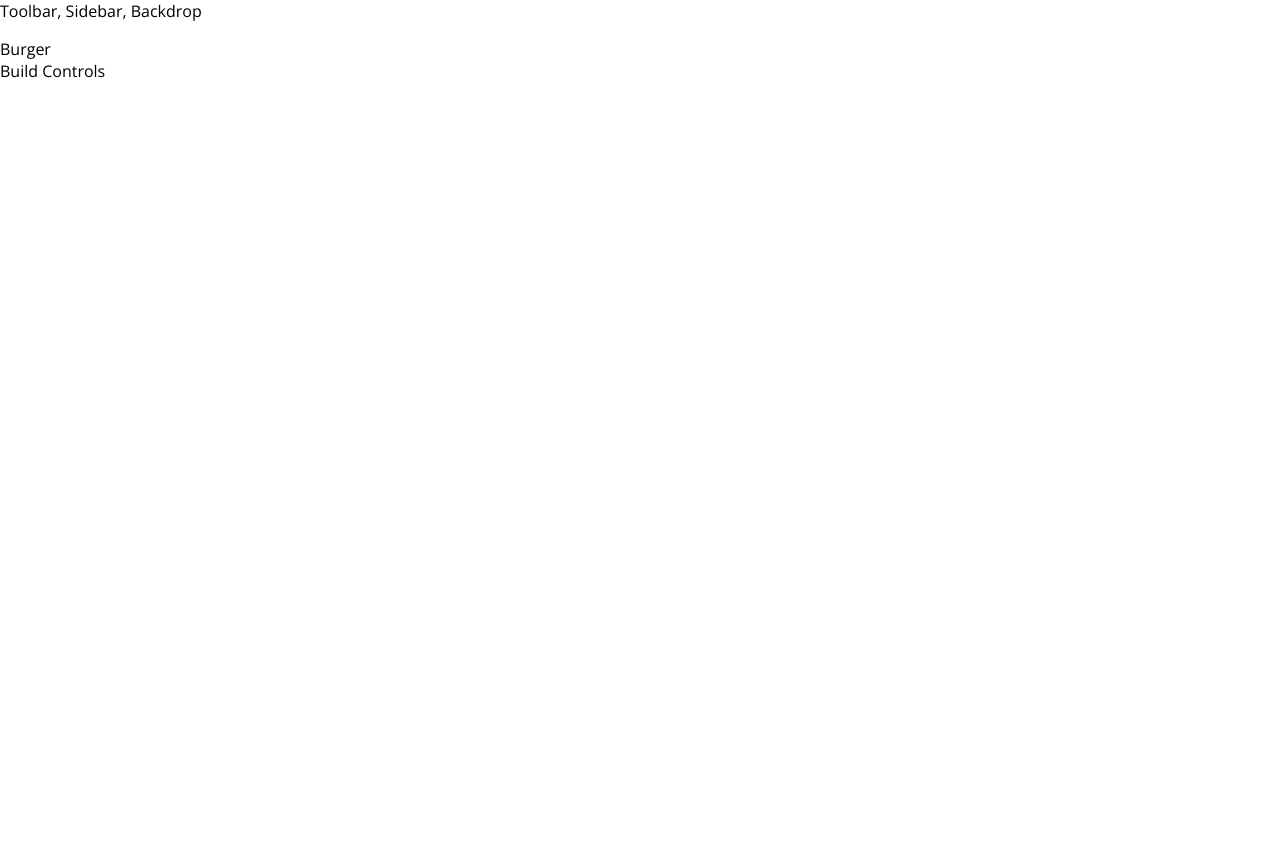
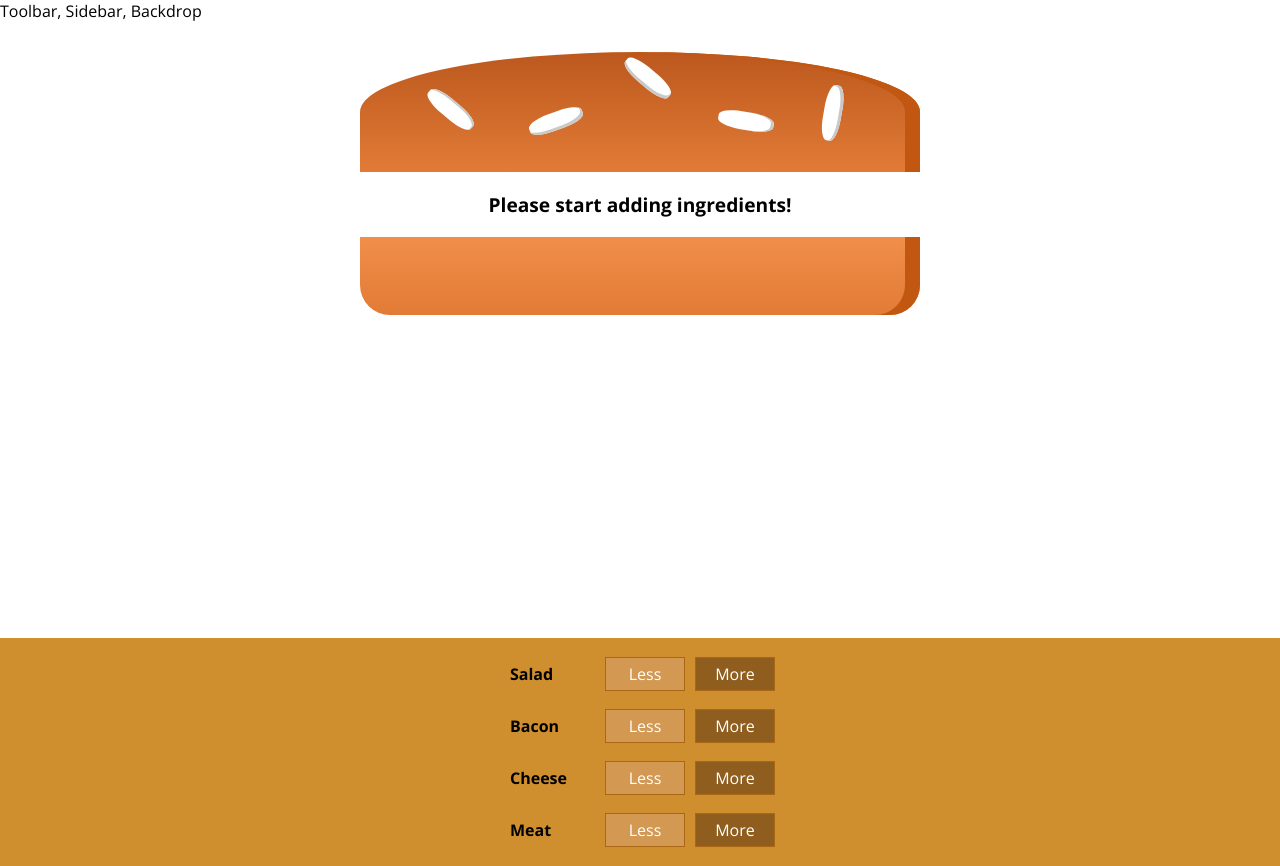
Before and after one commit to aloneSoundhar/JS, a React app in the folder reactJs/burgerbuilder/: page / in a window 1280 px wide. Before the commit the page ends 800 px from the top, so only its background shows below. Built offline with nearby package versions, Linux system fonts and the light colour scheme.

Commit message:
Wired Ingredient Adding Logic with UX

```diff
--- a/reactJs/burgerbuilder/package.json
+++ b/reactJs/burgerbuilder/package.json
@@ -31,6 +31,7 @@
     "postcss-flexbugs-fixes": "3.2.0",
     "postcss-loader": "2.0.8",
     "promise": "8.0.1",
+    "prop-types": "^15.6.1",
     "raf": "3.4.0",
     "react": "^16.3.2",
     "react-dev-utils": "^5.0.1",
--- /dev/null
+++ b/reactJs/burgerbuilder/src/components/Burger/BuildControls/BuildControl/BuildControl.css
@@ -0,0 +1,57 @@
+.BuildControl {
+  display: flex;
+  justify-content: space-between;
+  align-items: center;
+  margin: 5px 0;
+}
+
+.BuildControl button {
+  display: block;
+  font: inherit;
+  padding: 5px;
+  margin: 0 5px;
+  width: 80px;
+  border: 1px solid #AA6817;
+  cursor: pointer;
+  outline: none;
+}
+
+
+.BuildControl button:disabled {
+  background-color: #AC9980;
+  border: 1px solid #7E7365;
+  color: #ccc;
+  cursor: default;
+}
+
+.BuildControl button:hover:disabled {
+  background-color: #AC9980;
+  color: #ccc;
+  cursor: not-allowed;
+}
+
+.Label {
+  padding: 10px;
+  font-weight: bold;
+  width: 80px;
+}
+
+.BuildControl .Less {
+  background-color: #D39952;
+  color: white;
+}
+
+.BuildControl .More {
+  background-color: #8F5E1E;
+  color: white;
+}
+
+.BuildControl .Less:hover, .BuildControl .Less:active {
+  background-color: #DAA972;
+  color: white;
+}
+
+.BuildControl .More:hover,.BuildControl .More:active {
+  background-color: #99703F;
+  color: white;
+}
--- /dev/null
+++ b/reactJs/burgerbuilder/src/components/Burger/BuildControls/BuildControl/BuildControl.js
@@ -0,0 +1,13 @@
+import React from 'react';
+
+import classes from './BuildControl.css';
+
+const buildControl = (props) => (
+  <div className={classes.BuildControl}>
+    <div className={classes.Label}>{props.label}</div>
+    <button className={classes.Less}>Less</button>
+    <button className={classes.More} onClick={props.added}>More</button>
+  </div>
+);
+
+export default buildControl;
--- /dev/null
+++ b/reactJs/burgerbuilder/src/components/Burger/BuildControls/BuildControls.css
@@ -0,0 +1,10 @@
+.BuildControls {
+  width: 100%;
+  background-color: #CF8F2E;
+  display: flex;
+  flex-flow: column;
+  align-items: center;
+  box-shadow: 0 2px 1px #ccc;
+  margin: auto;
+  padding: 10px 0;
+}
--- /dev/null
+++ b/reactJs/burgerbuilder/src/components/Burger/BuildControls/BuildControls.js
@@ -0,0 +1,25 @@
+import React from 'react';
+
+import BuildControl from './BuildControl/BuildControl';
+import classes from './BuildControls.css';
+
+const controls = [
+  {label: 'Salad', type: 'salad'},
+  {label: 'Bacon', type: 'bacon'},
+  {label: 'Cheese', type: 'cheese'},
+  {label: 'Meat', type: 'meat'},
+];
+
+const buildControls = (props) => (
+  <div className={classes.BuildControls}>
+    {controls.map(cntrl => {
+      return <BuildControl
+        key={cntrl.label}
+        label={cntrl.label}
+        added = {() => props.ingredientAdded(cntrl.type)}
+        />;
+    })}
+  </div>
+);
+
+export default buildControls;
--- /dev/null
+++ b/reactJs/burgerbuilder/src/components/Burger/Burger.css
@@ -0,0 +1,31 @@
+.Burger {
+  width: 100%;
+  margin: auto;
+  height: 250px;
+  overflow: auto;
+  text-align: center;
+  font-weight: bold;
+  font-size: 1.2rem;
+}
+
+@media (min-width: 500px) and (min-height: 400px) {
+  .Burger {
+    width: 350px;
+    height: 300px;
+  }
+}
+
+
+@media (min-width: 500px) and (min-height: 401px) {
+  .Burger {
+    width: 450px;
+    height: 400px;
+  }
+}
+
+@media (min-width: 1000px) and (min-height: 700px) {
+  .Burger {
+    width: 700px;
+    height: 600px;
+  }
+}
--- /dev/null
+++ b/reactJs/burgerbuilder/src/components/Burger/Burger.js
@@ -0,0 +1,28 @@
+import React from 'react';
+
+import classes from './Burger.css';
+import BurgerIngredient from './BurgerIngredient/BurgerIngredient';
+
+const burger = (props) => {
+  // reducing and rendering logic for BurgerIngredients..
+  let transformedIngredients = Object.keys(props.ingredients)
+    .map(igKey => {
+      return [...Array(props.ingredients[igKey])].map((_, i) => {
+        return <BurgerIngredient key={igKey + i} type={igKey} />;
+      });
+    }).reduce((arr, el) => {
+      return arr.concat(el);
+    }, []);
+    if (transformedIngredients.length === 0) {
+      transformedIngredients = <p>Please start adding ingredients!</p>
+    }
+  return (
+    <div className={classes.Burger}>
+      <BurgerIngredient type="bread-top" />
+      { transformedIngredients }
+      <BurgerIngredient type="bread-bottom" />
+    </div>
+  );
+}
+
+export default burger;
--- /dev/null
+++ b/reactJs/burgerbuilder/src/components/Burger/BurgerIngredient/BurgerIngredient.css
@@ -0,0 +1,113 @@
+.BreadBottom {
+  height: 13%;
+  width: 80%;
+  background: linear-gradient(#F08E4A, #e27b36);
+  border-radius: 0 0 30px 30px;
+  box-shadow: inset -15px 0 #c15711;
+  margin: 2% auto;
+}
+
+.BreadTop {
+  height: 20%;
+  width: 80%;
+  background: linear-gradient(#bc581e, #e27b36);
+  border-radius: 50% 50% 0 0;
+  box-shadow: inset -15px 0 #c15711;
+  margin: 2% auto;
+  position: relative;
+}
+
+.Seeds1 {
+  width: 10%;
+  height: 15%;
+  position: absolute;
+  background-color: white;
+  left: 30%;
+  top: 50%;
+  border-radius: 40%;
+  transform: rotate(-20deg);
+  box-shadow: inset -2px -3px #c9c9c9;
+}
+
+.Seeds1:after {
+  content: "";
+  width: 100%;
+  height: 100%;
+  position: absolute;
+  background-color: white;
+  left: -170%;
+  top: -260%;
+  border-radius: 40%;
+  transform: rotate(60deg);
+  box-shadow: inset -1px 2px #c9c9c9;
+}
+
+.Seeds1:before {
+  content: "";
+  width: 100%;
+  height: 100%;
+  position: absolute;
+  background-color: white;
+  left: 180%;
+  top: -50%;
+  border-radius: 40%;
+  transform: rotate(60deg);
+  box-shadow: inset -1px -3px #c9c9c9;
+}
+
+.Seeds2 {
+  width: 10%;
+  height: 15%;
+  position: absolute;
+  background-color: white;
+  left: 64%;
+  top: 50%;
+  border-radius: 40%;
+  transform: rotate(10deg);
+  box-shadow: inset -3px 0 #c9c9c9;
+}
+
+.Seeds2:before {
+  content: "";
+  width: 100%;
+  height: 100%;
+  position: absolute;
+  background-color: white;
+  left: 150%;
+  top: -130%;
+  border-radius: 40%;
+  transform: rotate(90deg);
+  box-shadow: inset 1px 3px #c9c9c9;
+}
+
+
+.Meat {
+  width: 80%;
+  height: 8%;
+  background: linear-gradient(#7f3608, #702e05);
+  margin: 2% auto;
+  border-radius: 15px;
+}
+
+.Cheese {
+  width: 90%;
+  height: 4.5%;
+  margin: 2% auto;
+  background: linear-gradient(#f4d004, #d6bb22);
+  border-radius: 20px;
+}
+
+.Salad {
+  width: 85%;
+  height: 7%;
+  margin: 2% auto;
+  background: linear-gradient(#228c1d, #91ce50);
+  border-radius: 20px;
+}
+
+.Bacon {
+  width: 80%;
+  height: 3%;
+  background: linear-gradient(#bf3813, #c45e38);
+  margin: 2% auto;
+}
--- /dev/null
+++ b/reactJs/burgerbuilder/src/components/Burger/BurgerIngredient/BurgerIngredient.js
@@ -0,0 +1,54 @@
+import React, { Component } from 'react';
+import PropTypes from 'prop-types'
+
+import classes from './BurgerIngredient.css';
+
+export class BurgerIngredient extends Component {
+  render() {
+    let ingredient = null;
+
+    switch (this.props.type) {
+
+      case ('bread-bottom'):
+        ingredient = <div className={classes.BreadBottom}></div>;
+        break;
+
+      case ('salad'):
+        ingredient = <div className={classes.Salad}></div>;
+        break;
+
+      case ('bacon'):
+        ingredient = <div className={classes.Bacon}></div>;
+        break;
+
+      case ('meat'):
+        ingredient = <div className={classes.Meat}></div>;
+        break;
+
+      case ('cheese'):
+        ingredient = <div className={classes.Cheese}></div>;
+        break;
+
+      case ('bread-top'):
+        ingredient = (
+          <div className={classes.BreadTop}>
+            <div className={classes.Seeds1}></div>
+            <div className={classes.Seeds2}></div>
+          </div>
+        );
+        break;
+
+      default:
+        ingredient = null;
+        break;
+    }
+
+    return ingredient;
+  }
+}
+
+BurgerIngredient.propTypes = {
+  type: PropTypes.string.isRequired
+};
+
+export default BurgerIngredient;
--- a/reactJs/burgerbuilder/src/containers/BurgerBuilder/BurgerBuilder.js
+++ b/reactJs/burgerbuilder/src/containers/BurgerBuilder/BurgerBuilder.js
@@ -1,13 +1,45 @@
 import React, { Component } from 'react';
 
 import Aux from '../../hoc/Aux';
+import Burger from '../../components/Burger/Burger';
+import BuildControls from '../../components/Burger/BuildControls/BuildControls';
+
+const INGREDIENT_PRICES = {
+  salad: 0.5,
+  cheese: 0.4,
+  meat: 1.3,
+  bacon: 0.7
+};
 
 export class BurgerBuilder extends Component {
+  state = {
+    ingredients: {
+      salad: 0,
+      bacon: 0,
+      cheese: 0,
+      meat: 0
+    },
+    totalPrice: 4
+  }
+
+  addIngredientHandler = (type) => {
+    const oldCount = this.state.ingredients[type];
+    const updateCount = oldCount + 1;
+    const updateIngredients = {
+      ...this.state.ingredients
+    };
+    updateIngredients[type] = updateCount;
+    const priceAddition = INGREDIENT_PRICES[type];
+    const oldPrice = this.state.totalPrice;
+    const newPrice = oldPrice + priceAddition;
+    this.setState({totalPrice: newPrice, ingredients: updateIngredients});
+  };
+
   render() {
     return (
       <Aux>
-        <div>Burger</div>
-        <div>Build Controls</div>
+        <Burger ingredients={this.state.ingredients}/>
+        <BuildControls ingredientAdded = {this.addIngredientHandler}/>
       </Aux>
     );
   }
```
